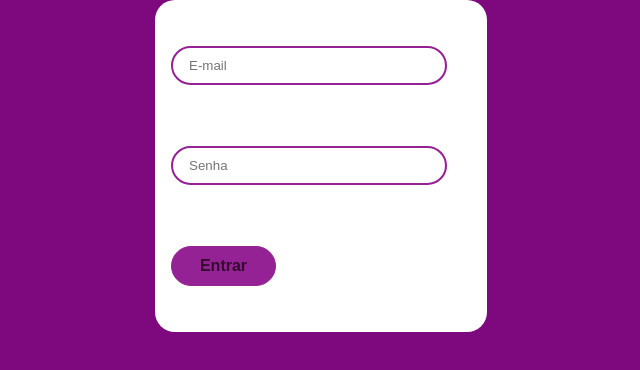
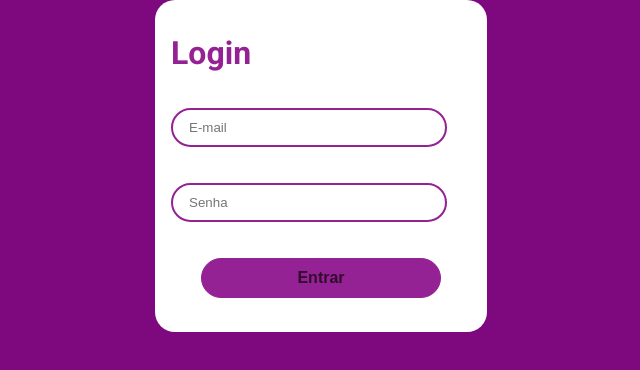
Before and after one commit to thiagofalima/login-validation-ui, a React (Create React App) app in the folder app/: page / in a window 1280 px wide. Shown: the top 370 px of the page, without its empty margins (319-959 px from the left). Built offline with nearby package versions, Linux system fonts and the light colour scheme.

Commit message:
refactor: update Button and Container styles

```diff
--- a/app/src/App.tsx
+++ b/app/src/App.tsx
@@ -1,12 +1,14 @@
 import { Button } from "./components/Button";
 import { Container } from "./components/Container";
 import { Form } from "./components/Form";
+import { Heading } from "./components/Heading";
 import { Input } from "./components/Input";
 
 function App() {
   return (
     <Container>
       <Form>
+        <Heading>Login</Heading>
         <Input name="email" placeholder="E-mail"/>
         <Input name="senha" placeholder="Senha" type="password"/>
         <Button>Entrar</Button>
--- a/app/src/components/Button.tsx
+++ b/app/src/components/Button.tsx
@@ -2,7 +2,7 @@ import styled from "styled-components";
 
 
 export const Button = styled.button`
-    width: 35%;
+    width: 80%;
     padding: 10px 16px;
     border-radius: 20px;
     border: 1px solid #952294;
@@ -10,9 +10,10 @@ export const Button = styled.button`
     color: #320b2d;
     font-size: 1em;
     font-weight: 700;
+    align-self: center;
 
 
     &:hover{
-        opacity: 0.6
+        opacity: 0.8
     }
 `
--- a/app/src/components/Container.tsx
+++ b/app/src/components/Container.tsx
@@ -1,10 +1,10 @@
 import styled from "styled-components";
 
-export const Container = styled.div`
+export const Container = styled.main`
     width: 100vw;
     height 100vh;
     display: flex;
-    flex-direction: row;
+    flex-direction: column;
     justify-content: center;
     align-items: center;
 `
```
